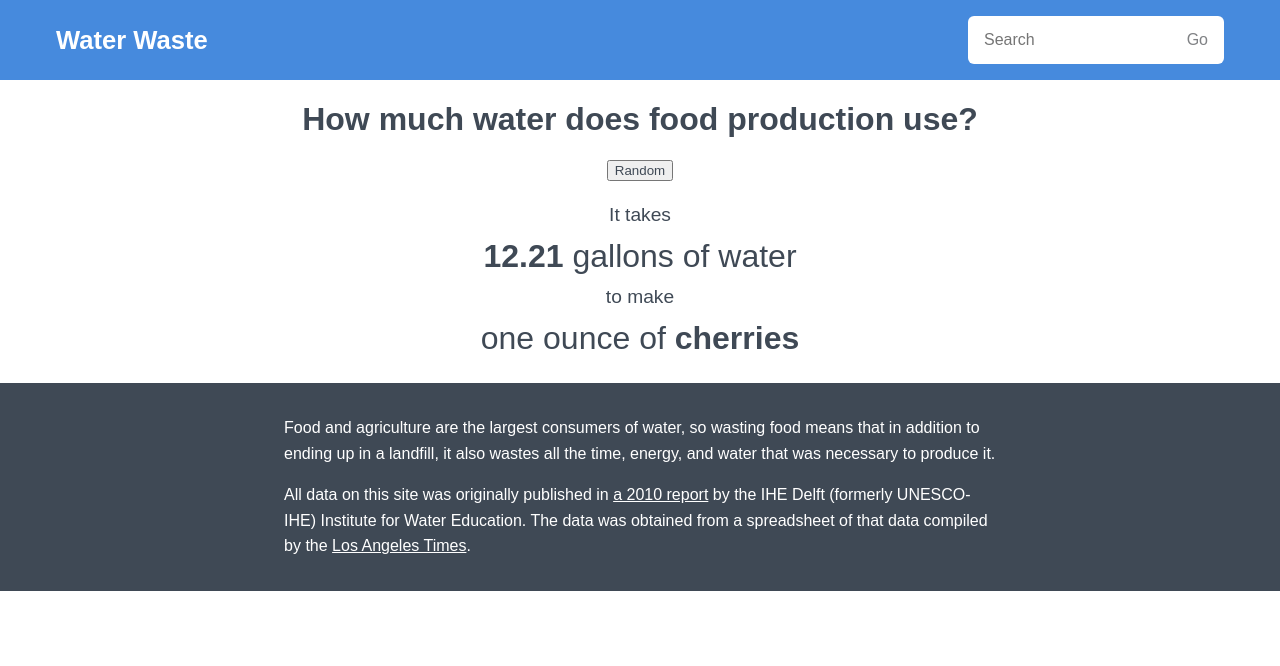
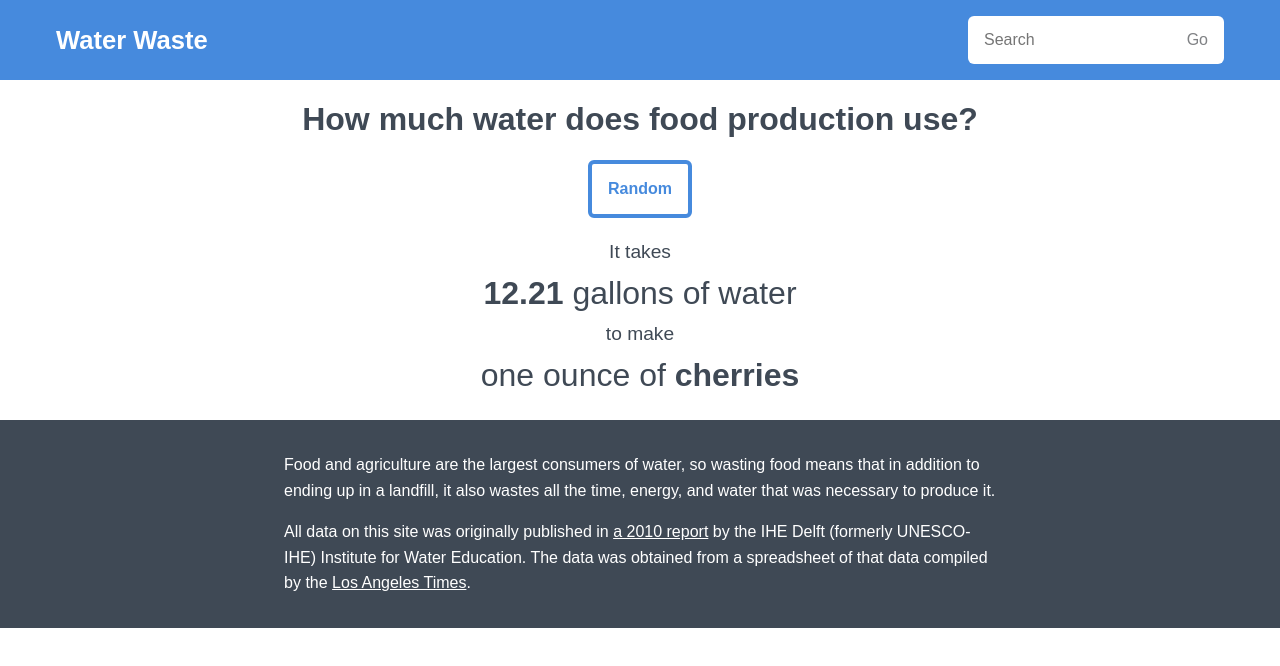
Before and after one commit to dczysz/water-waste, a Next.js app: page / in a window 1280 px wide. Shown: the top 666 px of the page. Built offline with nearby package versions, Linux system fonts and the light colour scheme.

Commit message:
Input/button styles

```diff
--- a/components/SearchBar.tsx
+++ b/components/SearchBar.tsx
@@ -71,9 +71,6 @@ const SearchBar = () => {
         }
         input,
         button {
-          background-color: transparent;
-          border: none;
-          font-size: inherit;
           margin: 0;
           padding: 0;
         }
@@ -85,9 +82,7 @@ const SearchBar = () => {
         }
         button:disabled {
           color: var(--dark-gray);
-        }
-        button:not(:disabled) {
-          cursor: pointer;
+          cursor: default;
         }
         .dropdown {
           display: none;
--- a/pages/index.tsx
+++ b/pages/index.tsx
@@ -61,7 +61,23 @@ const Index = () => {
             margin: 0 auto;
             max-width: 80ch;
           }
-          .;
+          button {
+            background-color: transparent;
+            border: none;
+            border-radius: var(--br);
+            color: var(--blue);
+            cursor: pointer;
+            font-weight: bold;
+            padding: 1rem;
+            border: 4px solid var(--blue);
+          }
+          button:focus {
+            box-shadow: 0 0 0 4px var(--white), 0 0 0 8px var(--blue);
+          }
+          button:hover {
+            background-color: var(--blue);
+            color: var(--white);
+          }
         `}
       </style>
     </Layout>
--- a/styles.css
+++ b/styles.css
@@ -33,6 +33,15 @@ body {
 p {
   line-height: 1.6;
 }
+input,
+button {
+  background-color: transparent;
+  border: none;
+  font-size: inherit;
+}
+button {
+  cursor: pointer;
+}
 
 /* All media queries here until styled-jsx adds support */
 /* Tried styled-components but got FOUC */
```
